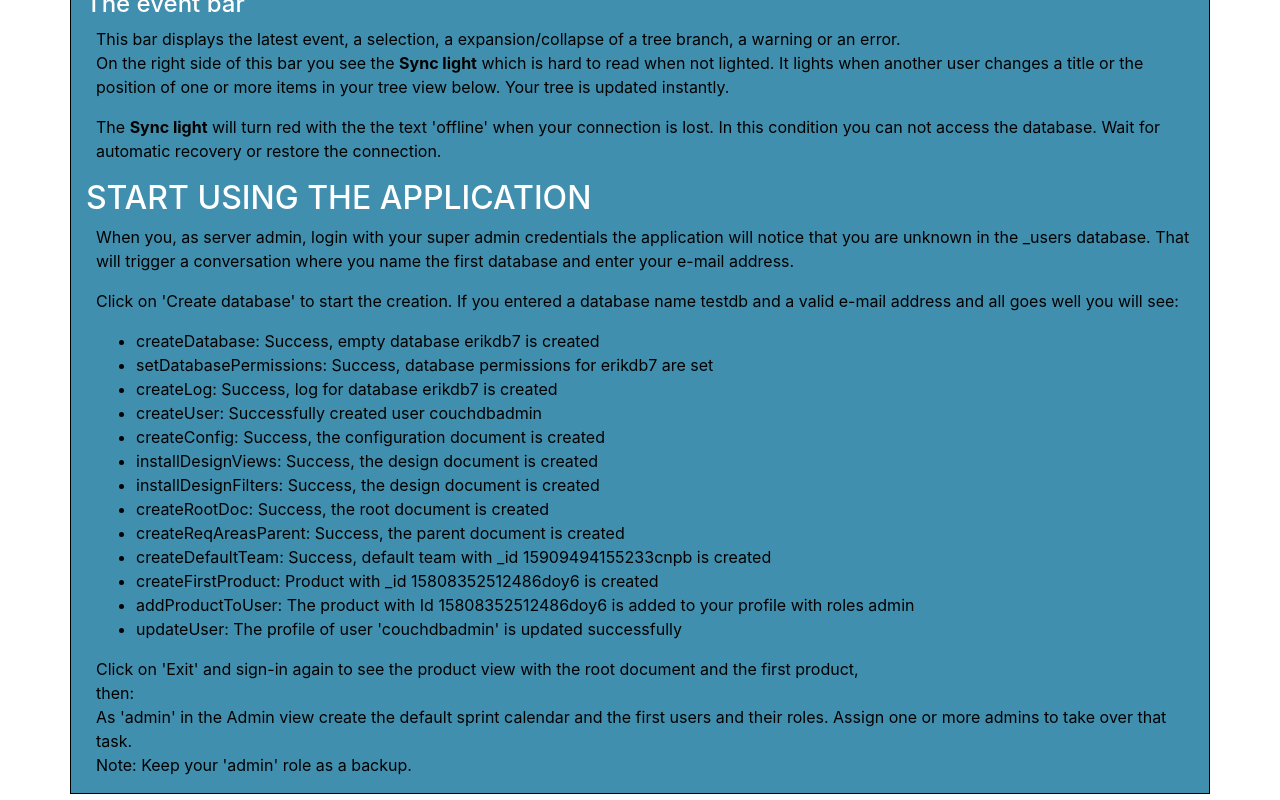
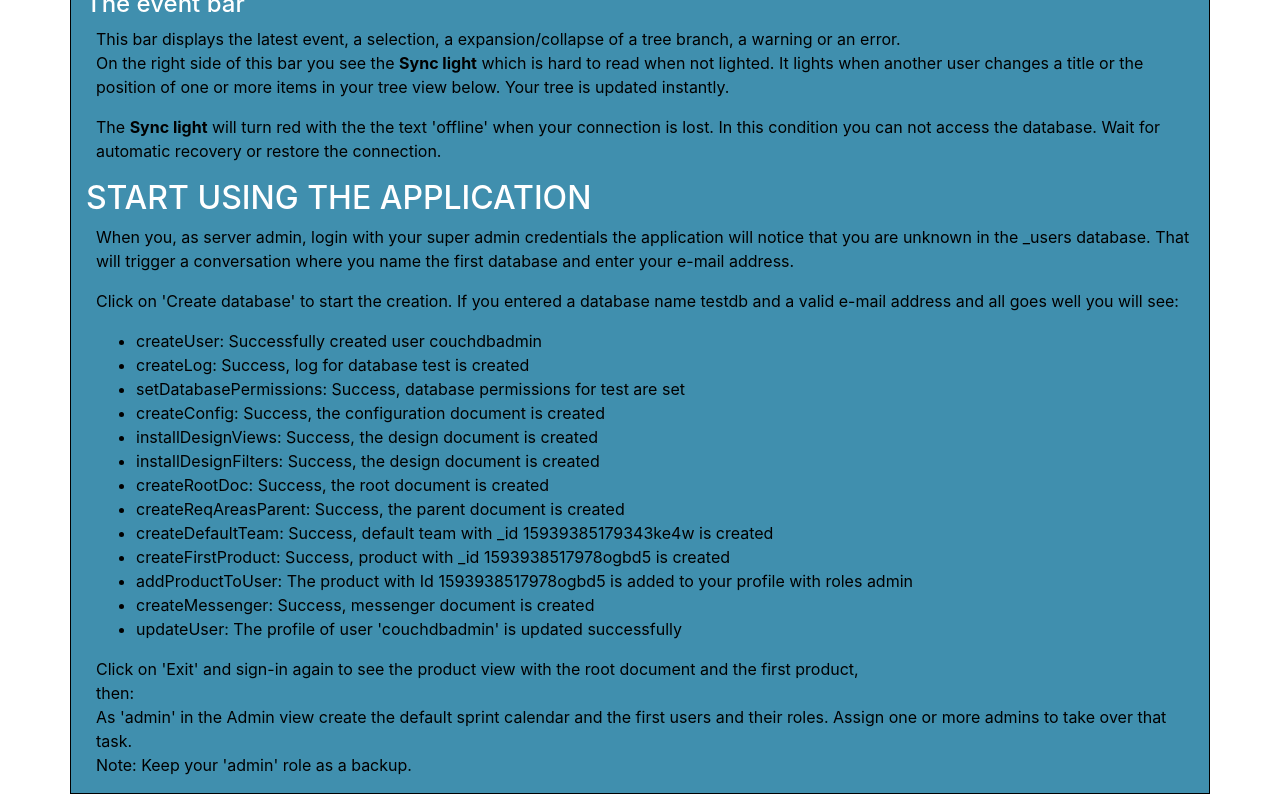
Before and after one commit to ErikVerheul/OneBacklog, a Vue app: page /userguide in a window 1280 px wide. Shown: the part 11027-11827 px from the top of the page. Built offline with nearby package versions, Linux system fonts and the light colour scheme.

Commit message:
Update messages

```diff
--- a/src/components/userguide/userguide.vue
+++ b/src/components/userguide/userguide.vue
@@ -193,18 +193,18 @@
 				<p>When you, as server admin, login with your super admin credentials the application will notice that you are unknown in the _users database. That will trigger a conversation where you name the first database and enter your e-mail address.</p>
 				<p>Click on 'Create database' to start the creation. If you entered a database name testdb and a valid e-mail address and all goes well you will see:</p>
 				<ul>
-					<li>createDatabase: Success, empty database erikdb7 is created</li>
-					<li>setDatabasePermissions: Success, database permissions for erikdb7 are set</li>
-					<li>createLog: Success, log for database erikdb7 is created</li>
 					<li>createUser: Successfully created user couchdbadmin</li>
+					<li>createLog: Success, log for database test is created</li>
+					<li>setDatabasePermissions: Success, database permissions for test are set</li>
 					<li>createConfig: Success, the configuration document is created</li>
 					<li>installDesignViews: Success, the design document is created</li>
 					<li>installDesignFilters: Success, the design document is created</li>
 					<li>createRootDoc: Success, the root document is created</li>
 					<li>createReqAreasParent: Success, the parent document is created</li>
-					<li>createDefaultTeam: Success, default team with _id 15909494155233cnpb is created</li>
-					<li>createFirstProduct: Product with _id 15808352512486doy6 is created</li>
-					<li>addProductToUser: The product with Id 15808352512486doy6 is added to your profile with roles admin</li>
+					<li>createDefaultTeam: Success, default team with _id 15939385179343ke4w is created</li>
+					<li>createFirstProduct: Success, product with _id 1593938517978ogbd5 is created</li>
+					<li>addProductToUser: The product with Id 1593938517978ogbd5 is added to your profile with roles admin</li>
+					<li>createMessenger: Success, messenger document is created</li>
 					<li>updateUser: The profile of user 'couchdbadmin' is updated successfully</li>
 				</ul>
 				<p>Click on 'Exit' and sign-in again to see the product view with the root document and the first product,<br>
```
